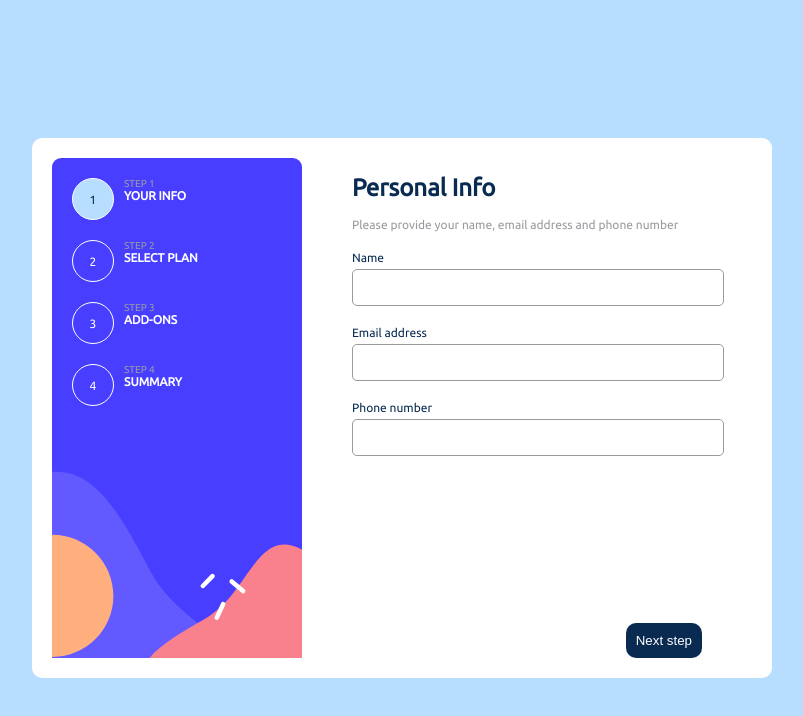
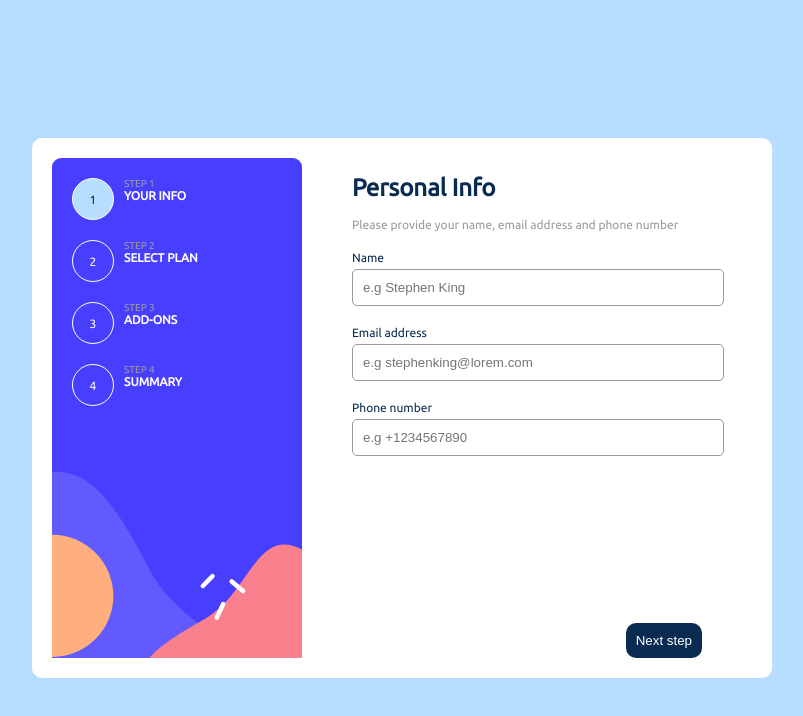
Before and after one commit to Javier-cnc/multi-step-form-main, an Angular app: page /info in a window 1280 px wide. Shown: the top 716 px of the page, without its empty margins (246-1049 px from the left). Built offline with nearby package versions, Linux system fonts and the light colour scheme.

Commit message:
add validation features to info page

```diff
--- a/src/app/app.module.ts
+++ b/src/app/app.module.ts
@@ -10,7 +10,7 @@ import { SummaryPageComponent } from './components/summary-page/summary-page.com
 import { RouterModule } from '@angular/router';
 import { NavigationPanelComponent } from './components/navigation-panel/navigation-panel.component';
 import { NavigationButtonsBarComponent } from './components/navigation-buttons-bar/navigation-buttons-bar.component';
-
+import { FormsModule } from '@angular/forms';
 @NgModule({
   declarations: [
     AppComponent,
@@ -21,7 +21,7 @@ import { NavigationButtonsBarComponent } from './components/navigation-buttons-b
     NavigationPanelComponent,
     NavigationButtonsBarComponent,
   ],
-  imports: [BrowserModule, AppRoutingModule, RouterModule],
+  imports: [BrowserModule, AppRoutingModule, RouterModule, FormsModule],
   providers: [],
   bootstrap: [AppComponent],
 })
--- a/src/app/components/info-page-component/info-page.component.html
+++ b/src/app/components/info-page-component/info-page.component.html
@@ -2,22 +2,55 @@
 <p>Please provide your name, email address and phone number</p>
 
 <div class="form-control-container">
-  <label class="label-form">Name</label>
-  <input class="input-form" type="text" name="name" />
+  <div class="top-label-bar">
+    <label class="label-form">Name</label>
+    <span class="validation-message" [class.visible]="invalidName"
+      >A valid name is required</span
+    >
+  </div>
+  <input
+    placeholder="e.g Stephen King"
+    (keypress)="clearNameStatus()"
+    [(ngModel)]="name"
+    class="input-form"
+    [class.invalid]="invalidName"
+    type="text"
+    name="name"
+  />
 </div>
 
 <div class="form-control-container">
   <div class="top-label-bar">
     <label class="label-form">Email address</label>
-    <span class="validation-message">A valid email is required</span>
+    <span class="validation-message" [class.visible]="invalidEmail"
+      >A valid email is required</span
+    >
   </div>
-  <input class="input-form" type="email" name="email" />
+  <input
+    placeholder="e.g stephenking@lorem.com"
+    [(ngModel)]="email"
+    (keypress)="clearEmailStatus()"
+    class="input-form"
+    [class.invalid]="invalidEmail"
+    type="email"
+    name="email"
+  />
 </div>
 
 <div class="form-control-container">
   <div class="top-label-bar">
     <label class="label-form">Phone number</label>
-    <span class="validation-message">A valid phone number is required</span>
+    <span class="validation-message" [class.visible]="invalidPhoneNumber"
+      >A valid phone number is required</span
+    >
   </div>
-  <input class="input-form" type="tel" name="phoneNumber" />
+  <input
+    placeholder="e.g +1234567890"
+    [(ngModel)]="phoneNumber"
+    (keypress)="clearPhoneNumberStatus()"
+    class="input-form"
+    [class.invalid]="invalidPhoneNumber"
+    type="tel"
+    name="phoneNumber"
+  />
 </div>
--- a/src/app/components/info-page-component/info-page.component.sass
+++ b/src/app/components/info-page-component/info-page.component.sass
@@ -24,10 +24,16 @@ p
 .input-form:focus
     border-color: c.$verydark-blue-color !important
 
+.input-form.invalid
+  border-color: c.$red-color
+
 .top-label-bar
   display: flex
   justify-content: space-between
 
 .validation-message
   color: c.$red-color
-  opacity: 0
+  visibility: hidden
+
+.validation-message.visible
+  visibility: visible
--- a/src/app/components/info-page-component/info-page.component.ts
+++ b/src/app/components/info-page-component/info-page.component.ts
@@ -11,21 +11,78 @@ import { BehaviorSubject, Observable, Observer, ReplaySubject } from 'rxjs';
   styleUrls: ['./info-page.component.sass'],
 })
 export class InfoPageComponent implements IPage {
-  //#region IPage interface implementation
+  private terminated: ReplaySubject<void> = new ReplaySubject<void>();
 
-  private terminated: ReplaySubject<void> = new ReplaySubject<void>();
+  // hold the name inserted by the user
+  name: string = '';
+  invalidName: boolean = false;
+
+  // hold the email inserted by the user
+  email: string = '';
+  invalidEmail: boolean = false;
+
+  // hold the phone number inserted by the user
+  phoneNumber: string = '';
+  invalidPhoneNumber: boolean = false;
 
   get Terminated(): Observable<void> {
     return this.terminated;
   }
 
-  //#endregion
+  constructor(private appService: ApplicationBackgroundService) {
+    // informs the rest of the application that this is the current page
+    appService.CurrentPage = this;
 
+    // informs the rest of the application the index of the current page
+    appService.CurrentPageIndex =
+      urls.navigationSequence.infoPage.sequenceNumber;
+  }
+
+  // returns false if the validation process was NOT successfull
+  // and true otherwise
   validate(): boolean {
-    // TODO: actions to implement:
-    //    1- validate email
-    //    2- validate phone number
-    return true;
+    // used to determine if there is some invalid value in the
+    // following validation operations
+    var isErrorStatus = false;
+
+    // #region Validate name
+    if (this.name === '') {
+      // the name is required
+      this.invalidName = true;
+      console.log('the name is invalid');
+      isErrorStatus = true;
+    }
+    // #endregion
+
+    // #region Validate email
+
+    if (
+      !this.email.match(
+        /^[a-zA-Z0-9.!#$%&'*+/=?^_`{|}~-]+@[a-zA-Z0-9-]+(?:\.[a-zA-Z0-9-]+)*$/
+      )
+    ) {
+      // invalid email
+      this.invalidEmail = true;
+      console.log('the email is invalid');
+      isErrorStatus = true;
+    }
+    // #endregion
+
+    // #region Validate phone number
+    if (
+      !this.phoneNumber.match(
+        /^[\+]?[(]?[0-9]{3}[)]?[-\s\.]?[0-9]{3}[-\s\.]?[0-9]{4,6}$/im
+      )
+    ) {
+      this.invalidPhoneNumber = true;
+      console.log('the phone is invalid');
+      isErrorStatus = true;
+    }
+    // #endregion
+
+    // if there is some error in the validation process the functions
+    // returns false,
+    return !isErrorStatus;
   }
 
   terminate(): void {
@@ -36,12 +93,13 @@ export class InfoPageComponent implements IPage {
     this.terminated.next();
   }
 
-  constructor(private appService: ApplicationBackgroundService) {
-    // informs the rest of the application that this is the current page
-    appService.CurrentPage = this;
-
-    // informs the rest of the application the index of the current page
-    appService.CurrentPageIndex =
-      urls.navigationSequence.infoPage.sequenceNumber;
+  clearNameStatus() {
+    this.invalidName = false;
+  }
+  clearEmailStatus() {
+    this.invalidEmail = false;
+  }
+  clearPhoneNumberStatus() {
+    this.invalidPhoneNumber = false;
   }
 }
```
